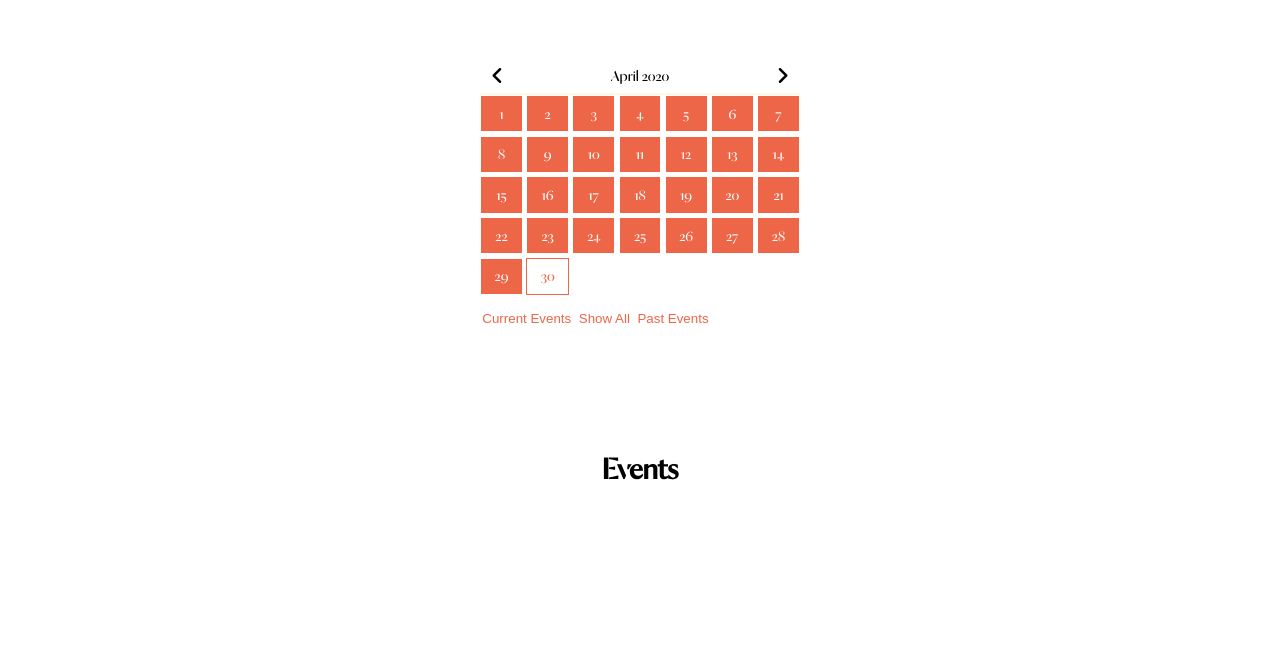
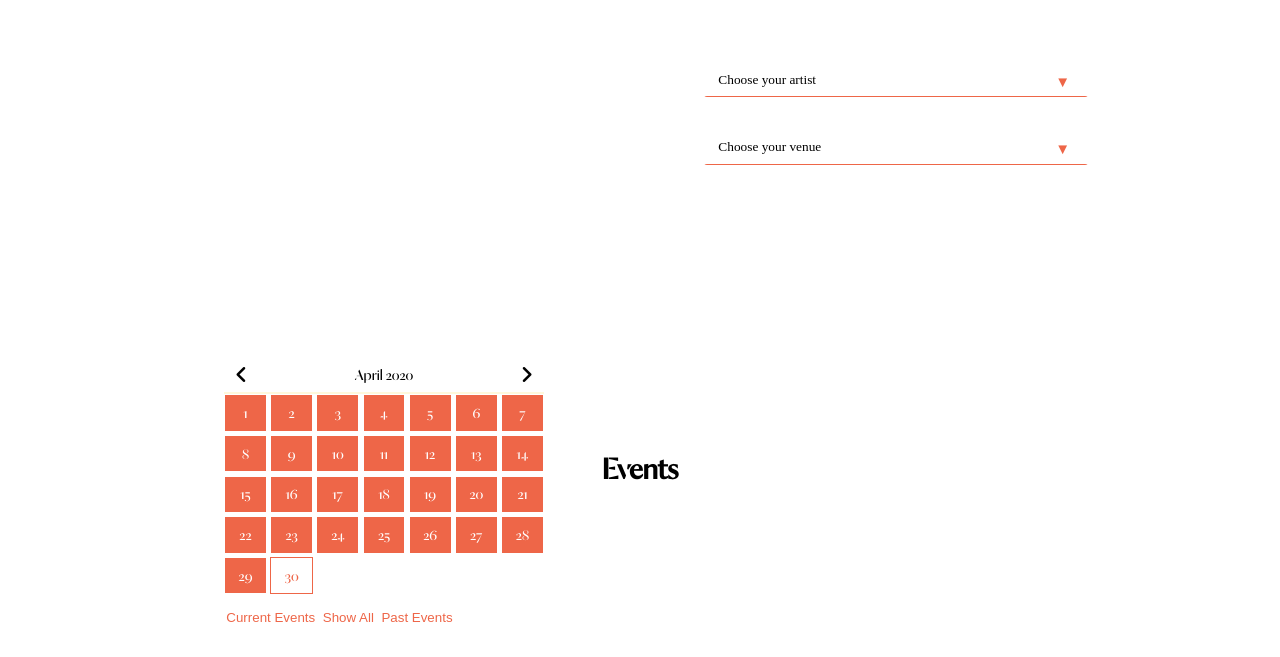
Before and after one commit to Gincb/kopenhagenart, a plain HTML site: page pages/art-guide.html in a window 1280 px wide. Shown: the part 312-969 px from the top of the page. Before the commit the page ends 829 px from the top, so only its background shows below. Drawn offline with Linux system fonts and the light colour scheme; no server answers.

Commit message:
event filters

```diff
--- a/css/style.css
+++ b/css/style.css
@@ -328,7 +328,15 @@ body {
 
 /* Calendar */
 
+.filters {
+  display: grid;
+  grid-template-columns: auto 40vw 40vw auto;
+  grid-template-rows: auto;
+  grid-template-areas: ". calendar filters .";
+}
+
 .date-picker {
+  grid-area: calendar;
   cursor: pointer;
   position: relative;
   margin: 2em auto;
@@ -430,6 +438,54 @@ body {
   color: white;
   border: 1px solid white;
   transition: ease-in .3s;
+}
+
+/* Filter selects */
+.event-filters {
+  grid-area: filters;
+  margin: 2em auto;
+}
+
+select {
+  background-color: white;
+  border-top: thin solid white;
+  border-right: thin solid white;
+  border-left: thin solid white;
+  border-bottom: thin solid #EE6648;
+  display: inline-block;
+  font-family: "Times New Roman", Times, serif;
+  line-height: 1.5em;
+  padding: 0.5em 3.5em 0.5em 1em;
+  width: 30vw;
+  margin: 0;
+  -webkit-box-sizing: border-box;
+  -moz-box-sizing: border-box;
+  box-sizing: border-box;
+  -webkit-appearance: none;
+  -moz-appearance: none;
+}
+
+select:focus {
+  outline: none;
+}
+.dropdown-menu {
+  position: relative;
+  overflow: hidden;
+  max-width: 30vw;
+  border-radius: 3px;
+  margin: 2em 0;
+}
+
+.dropdown-menu:after {
+  content: "\25bc";
+  color: #EE6648;
+  font-size: 15px;
+  padding: 12px 8px;
+  position: absolute;
+  right: 10px;
+  top: 0;
+  text-align: center;
+  pointer-events: none;
 }
 
 /* Media Queries */
--- a/js/eventslist.js
+++ b/js/eventslist.js
@@ -213,6 +213,50 @@ function handleData(eventEvents) {
         document.querySelector(".eventsMain").innerHTML="";
         resultProductData.forEach(showEventList);
     }
+
+    //ARTISTS
+    const myArtists = [...new Set(eventEvents.map(x=>x.artist))]; //Get unique values
+
+    myArtists.forEach(function(artist) {
+        const o = document.createElement("option");
+        o.setAttribute("value", `${artist}`);
+        o.setAttribute("class", `artists`);
+        o.textContent = `${artist}`;
+        document.querySelector("#artists").appendChild(o);
+    });
+
+    const artistBtns = document.querySelector("#artists");
+    artistBtns.addEventListener("change", filterArtists);
+
+    function filterArtists(e) {
+        console.log(e);
+        const resultArtists = eventEvents.filter(artist => artist.artist === e.target.value);
+        document.querySelector(".eventsMain").innerHTML="";
+        resultArtists.forEach(showEventList);
+        document.getElementById("venue").selectedIndex = 0;
+    }
+
+    //VENUE
+    const myVenues = [...new Set(eventEvents.map(x=>x.venue))]; //Get unique values
+
+    myVenues.forEach(function(venue) {
+        const o = document.createElement("option");
+        o.setAttribute("value", `${venue}`);
+        o.setAttribute("class", `venue`);
+        o.textContent = `${venue}`;
+        document.querySelector("#venue").appendChild(o);
+    });
+
+    const venueBtns = document.querySelector("#venue");
+    venueBtns.addEventListener("change", filterVenue);
+
+    function filterVenue(e) {
+        console.log(e);
+        const resultVenue = eventEvents.filter(venue => venue.venue === e.target.value);
+        document.querySelector(".eventsMain").innerHTML="";
+        resultVenue.forEach(showEventList);
+        document.getElementById("artists").selectedIndex = 0;
+    }
 }
 
 function showEventList(eventList) {
--- a/pages/art-guide.html
+++ b/pages/art-guide.html
@@ -42,7 +42,7 @@
     </div>
 
     <!-- DATE PICKER -->
-
+    <div class="filters">
       <div class="date-picker">
         <div class="selected-date"></div>
 
@@ -59,6 +59,21 @@
           <button class="showPast">Past Events</button>
         </div>
 
+      </div>
+
+      <div class="event-filters">
+        <div class="dropdown-menu">
+          <select id="artists" name="artists">
+            <option>Choose your artist</option>
+          </select>
+        </div>
+
+        <div class="dropdown-menu">
+        <select id="venue" name="venue" data-placeholder="Choose your artist">
+          <option>Choose your venue</option>
+        </select>
+        </div>
+      </div>
     </div>
 
   <h1 class="events-heading">Events</h1>
```
Lines whose indentation alone changed are shown as unchanged.
